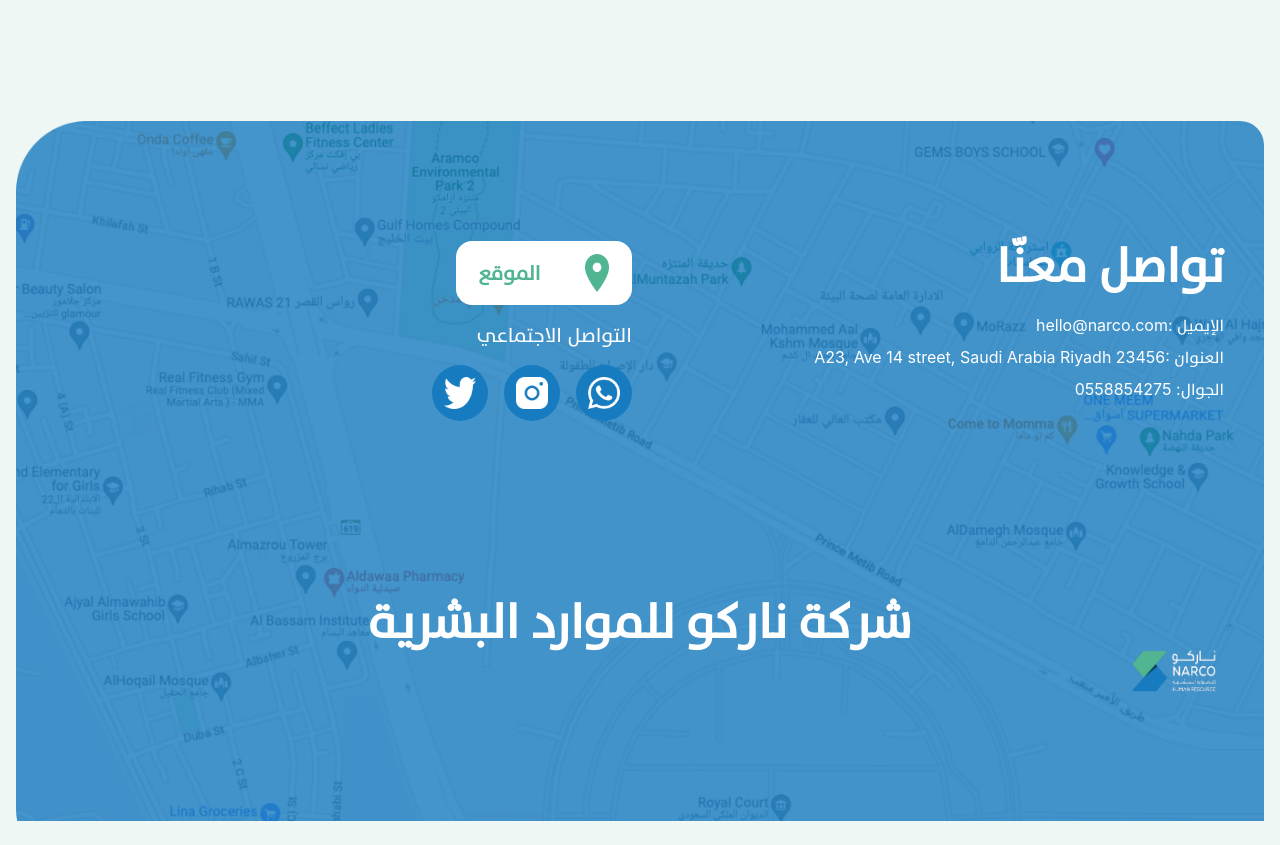
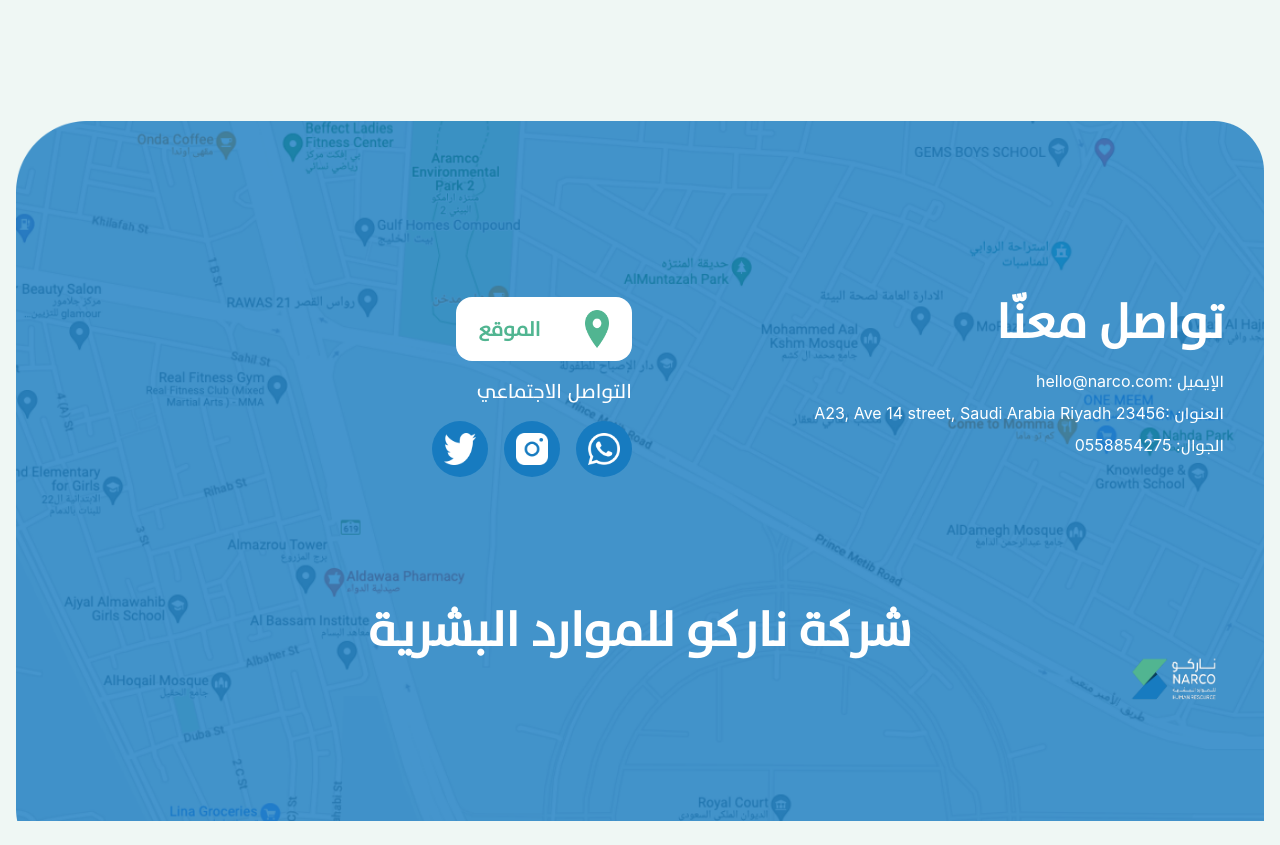
Before and after one commit to Robiulalam76/narco-frontend, a React (Create React App) app: page / in a window 1280 px wide. Shown: the part 4280-5125 px from the top of the page. Built offline with nearby package versions, Linux system fonts and the light colour scheme.

Commit message:
footer position updated

```diff
--- a/src/components/Shared/Footer/Footer.js
+++ b/src/components/Shared/Footer/Footer.js
@@ -10,9 +10,9 @@ const Footer = () => {
     return (
         <section className='max-w-[1440px] mx-auto px-4 mt-32 pb-6'>
             <div style={{ backgroundImage: `url(${banner})`, backgroundRepeat: 'no-repeat', backgroundSize: 'cover' }}
-                className='w-full h-[700px] rounded-t-3xl relative' >
+                className='w-full h-[700px] rounded-t-[50px] relative overflow-hidden' >
 
-                <div className='flex flex-col justify-center items-center w-full h-[700px] absolute top-0 z-50 p-4 md:p-10'>
+                <div className='flex flex-col justify-center items-center w-full h-[700px] absolute top-0 z-50 p-4 md:p-10 mt-8'>
                     <div className='grid md:grid-cols-2 gap-4 w-full'>
                         <div className='flex flex-col items-center md:items-end gap-4 w-full h-full'>
                             <button className='w-44 h-16 mx-auto md:mr-0 flex justify-around items-center bg-white hover:bg-gray-200 rounded-2xl'>
@@ -35,7 +35,7 @@ const Footer = () => {
 
                         <div className='order-first md:order-none flex flex-col items-center md:items-end gap-6 w-full h-full'>
                             <h1 className='text-5xl font-bold text-white text-center md:text-right'>تواصل معنّا</h1>
-                            <div className='flex flex-col items-center md:items-end gap-2 w-full h-full text-white'>
+                            <div className='flex flex-col items-center md:items-end gap-2 w-full h-full text-center md:text-right text-white'>
                                 <span>hello@narco.com: الإيميل</span>
                                 <span>A23, Ave 14 street, Saudi Arabia Riyadh 23456: العنوان</span>
                                 <span>الجوال: 0558854275</span>
@@ -43,7 +43,7 @@ const Footer = () => {
                         </div>
                     </div>
 
-                    <div className='pt-44 w-full'>
+                    <div className='pt-32 w-full'>
                         <h1 className='text-center font-bold text-3xl md:text-5xl text-white'>شركة ناركو للموارد البشرية</h1>
                         <img className='w-24 mx-auto mr-0' src={img1} alt="" />
                     </div>
```
